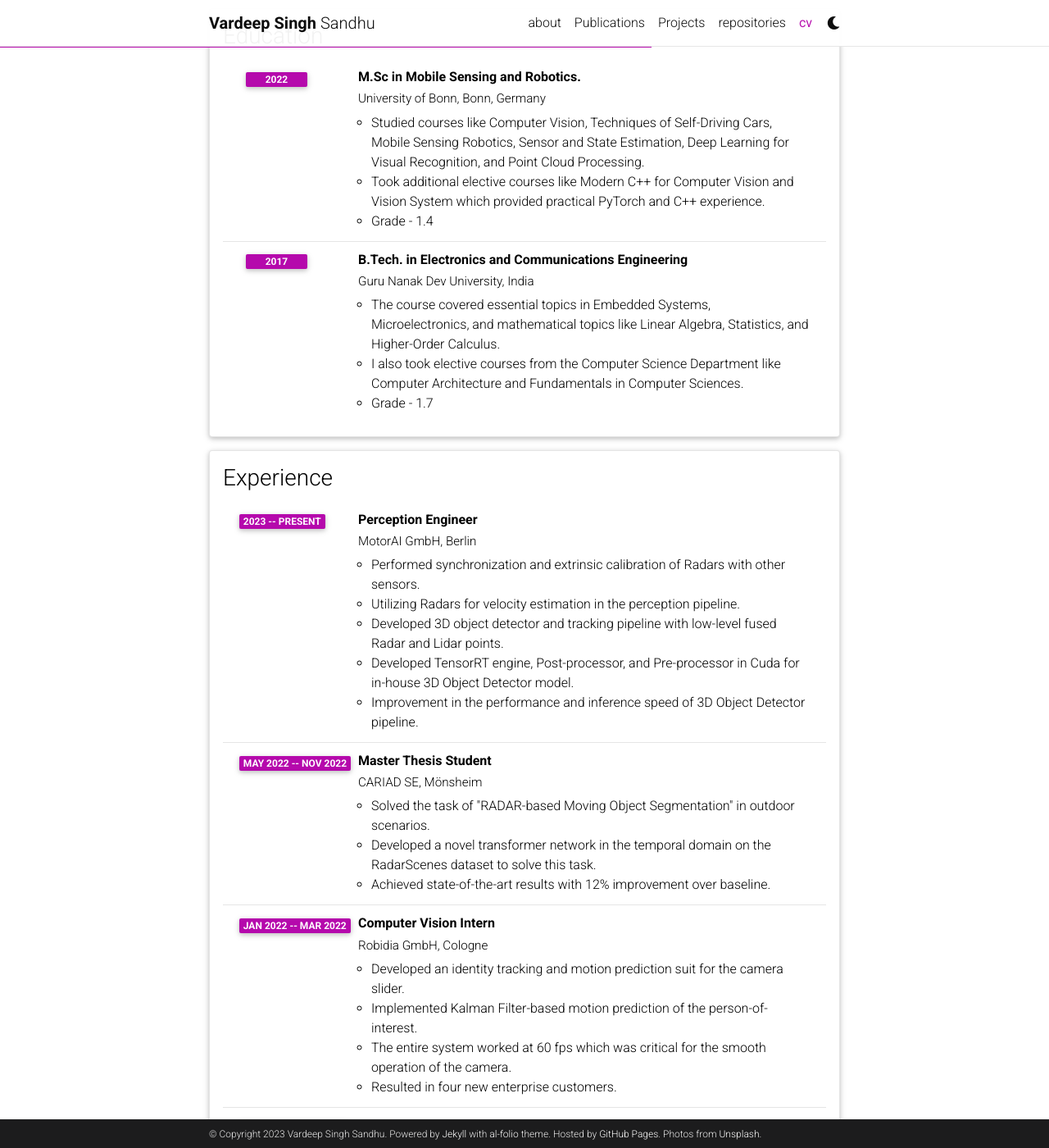
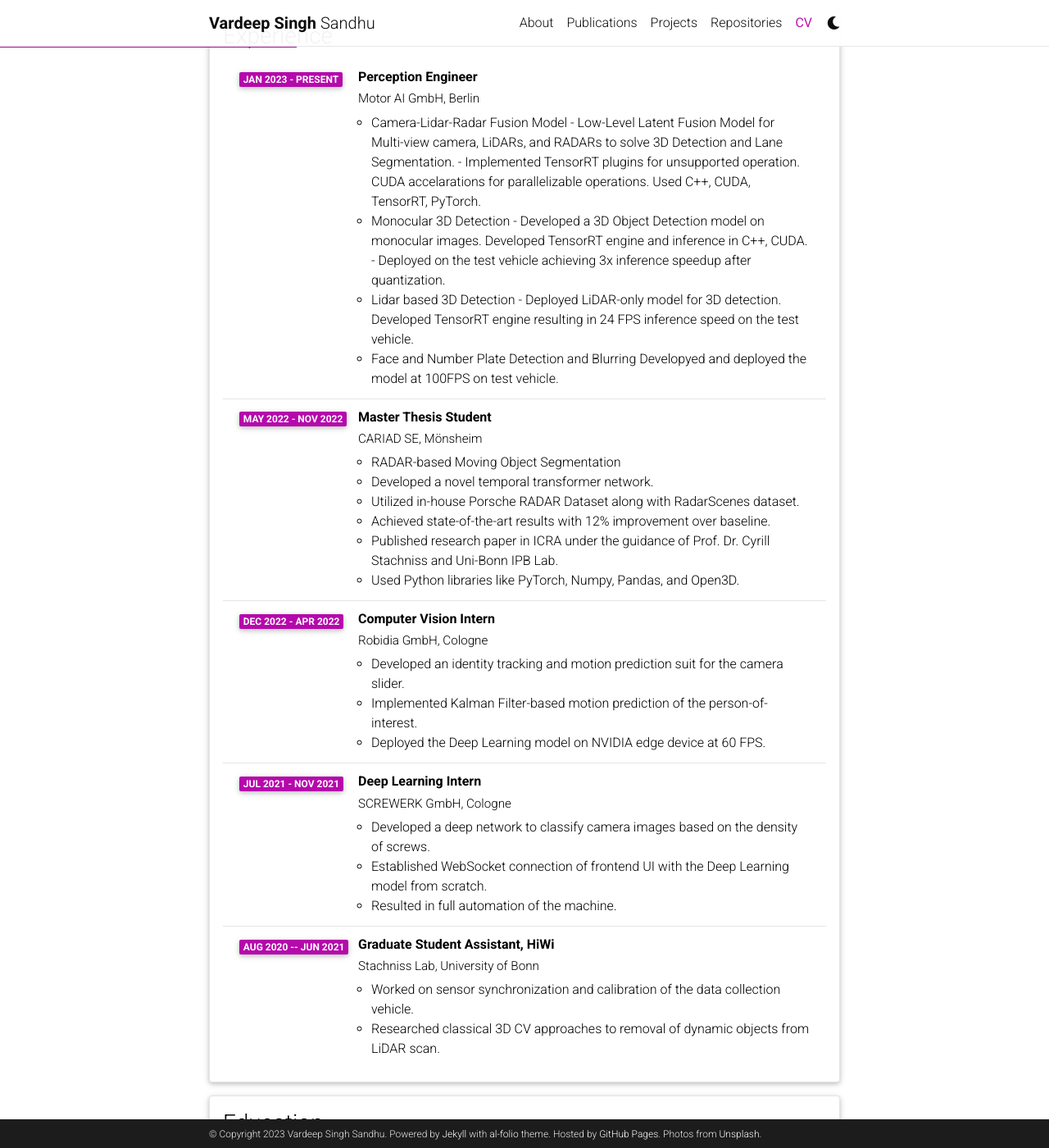
Before and after one commit to vardeep-sandhu/vardeep-sandhu.github.io, a Jekyll site: the page built from _pages/cv.md, in a window 1280 px wide and 1400 px high, scrolled down 383 px. Shown: the whole window at 82% size. Built offline with Jekyll 4.4.1, drawn with Linux system fonts in a browser that asks for light colours; comment, search, counter and statistics services are not loaded; a style sheet for code colours, icons or effects is not loaded; some of the changed text lies outside the part shown.

Commit message:
added changes in CV and other pages

```diff
--- a/_config.yml
+++ b/_config.yml
@@ -6,15 +6,14 @@ title: blank # the website title (if blank, full name will be used instead)
 first_name: Vardeep Singh
 middle_name:
 last_name: Sandhu
-email: vardeep.sandhu277@gmail.com
+email: vardeep.singh.sandhu@gmail.com
 description: > # the ">" symbol means to ignore newlines until "footer_text:"
   A simple, whitespace theme for academics. Based on [*folio](https://github.com/bogoli/-folio) design.
 footer_text: >
   Powered by <a href="https://jekyllrb.com/" target="_blank">Jekyll</a> with <a href="https://github.com/alshedivat/al-folio">al-folio</a> theme.
   Hosted by <a href="https://pages.github.com/" target="_blank">GitHub Pages</a>.
   Photos from <a href="https://unsplash.com" target="_blank">Unsplash</a>.
-keywords: jekyll, jekyll-theme, academic-website, portfolio-website  # add your own keywords or leave empty
-
+keywords: jekyll, jekyll-theme, academic-website, portfolio-website # add your own keywords or leave empty
 lang: en # the language of your site (for example: en, fr, cn, ru, etc.)
 icon:
 # ⚛️  # the emoji used as the favicon (alternatively, provide image name in /assets/img/)
@@ -22,23 +21,23 @@ icon:
 url: https://vardeep-sandhu.github.io # the base hostname & protocol for your site
 baseurl: # the subpath of your site, e.g. /blog/
 last_updated: false # set to true if you want to display last updated in the footer
-impressum_path:  # set to path to include impressum link in the footer, use the same path as permalink in a page, helps to conform with EU GDPR
+impressum_path: # set to path to include impressum link in the footer, use the same path as permalink in a page, helps to conform with EU GDPR
 
 # -----------------------------------------------------------------------------
 # Theme
 # -----------------------------------------------------------------------------
 
 # code highlighter theme
-highlight_theme_light: github   # https://github.com/jwarby/jekyll-pygments-themes
-highlight_theme_dark: native    # https://github.com/jwarby/jekyll-pygments-themes
+highlight_theme_light: github # https://github.com/jwarby/jekyll-pygments-themes
+highlight_theme_dark: native # https://github.com/jwarby/jekyll-pygments-themes
 
 # repo color theme
-repo_theme_light: default       # https://github.com/anuraghazra/github-readme-stats/blob/master/themes/README.md
-repo_theme_dark: dark           # https://github.com/anuraghazra/github-readme-stats/blob/master/themes/README.md
+repo_theme_light: default # https://github.com/anuraghazra/github-readme-stats/blob/master/themes/README.md
+repo_theme_dark: dark # https://github.com/anuraghazra/github-readme-stats/blob/master/themes/README.md
 repo_trophies:
   enabled: true
-  theme_light: flat    # https://github.com/ryo-ma/github-profile-trophy
-  theme_dark: gitdimmed  # https://github.com/ryo-ma/github-profile-trophy
+  theme_light: flat # https://github.com/ryo-ma/github-profile-trophy
+  theme_dark: gitdimmed # https://github.com/ryo-ma/github-profile-trophy
 
 # -----------------------------------------------------------------------------
 # RSS Feed
@@ -107,17 +106,17 @@ youtube_id: # your youtube channel id (youtube.com/@<youtube_id>)
 discord_id: # your discord id (18-digit unique numerical identifier)
 
 # contact_note: >
-  # You can even add a little note about which of these is the best way to reach you.
+# You can even add a little note about which of these is the best way to reach you.
 
 # -----------------------------------------------------------------------------
 # Analytics and search engine verification
 # -----------------------------------------------------------------------------
 
-google_analytics:  # your Google Analytics measurement ID (format: G-XXXXXXXXXX)
-panelbear_analytics:  # panelbear analytics site ID (format: XXXXXXXXX)
+google_analytics: # your Google Analytics measurement ID (format: G-XXXXXXXXXX)
+panelbear_analytics: # panelbear analytics site ID (format: XXXXXXXXX)
 
-google_site_verification:  # your google-site-verification ID (Google Search Console)
-bing_site_verification:  # out your bing-site-verification ID (Bing Webmaster)
+google_site_verification: # your google-site-verification ID (Google Search Console)
+bing_site_verification: # out your bing-site-verification ID (Bing Webmaster)
 
 # -----------------------------------------------------------------------------
 # Blog
@@ -140,15 +139,15 @@ bing_site_verification:  # out your bing-site-verification ID (Bing Webmaster)
 # Follow instructions on https://giscus.app/ to setup for your repo to fill out
 # the information below.
 giscus:
-  repo: alshedivat/al-folio      # <your-github-user-name>/<your-github-repo-name>
+  repo: alshedivat/al-folio # <your-github-user-name>/<your-github-repo-name>
   repo_id: MDEwOlJlcG9zaXRvcnk2MDAyNDM2NQ==
-  category: Comments             # name of the category under which discussions will be created
+  category: Comments # name of the category under which discussions will be created
   category_id: DIC_kwDOA5PmLc4CTBt6
-  mapping: title                 # identify discussions by post title
-  strict: 1                      # use strict identification mode
-  reactions_enabled: 1           # enable (1) or disable (0) emoji reactions
-  input_position: bottom         # whether to display input form below (bottom) or above (top) the comments
-  theme: preferred_color_scheme  # name of the color scheme (preferred works well with al-folio light/dark mode)
+  mapping: title # identify discussions by post title
+  strict: 1 # use strict identification mode
+  reactions_enabled: 1 # enable (1) or disable (0) emoji reactions
+  input_position: bottom # whether to display input form below (bottom) or above (top) the comments
+  theme: preferred_color_scheme # name of the color scheme (preferred works well with al-folio light/dark mode)
   emit_metadata: 0
   lang: en
 
@@ -197,7 +196,7 @@ highlighter: rouge
 kramdown:
   input: GFM
   syntax_highlighter_opts:
-    css_class: 'highlight'
+    css_class: "highlight"
     span:
       line_numbers: false
     block:
@@ -205,7 +204,7 @@ kramdown:
       start_line: 1
 
 # Includes & excludes
-include: ['_pages']
+include: ["_pages"]
 exclude:
   - bin
   - Gemfile
@@ -244,7 +243,7 @@ defaults:
 # -----------------------------------------------------------------------------
 
 jekyll-minifier:
-  exclude: ['robots.txt']
+  exclude: ["robots.txt"]
   uglifier_args:
     harmony: true
 
@@ -270,7 +269,6 @@ jekyll-minifier:
 # -----------------------------------------------------------------------------
 
 scholar:
-
   last_name: [Sandhu]
   first_name: [Vardeep, S.]
 
@@ -299,12 +297,28 @@ badges: # Display different badges for your publications
   dimensions_badge: true # Dimensions badge (https://badge.dimensions.ai/)
 
 # Filter out certain bibtex entry keywords used internally from the bib output
-filtered_bibtex_keywords: [abbr, abstract, arxiv, bibtex_show, html, pdf, selected, supp, blog, code, poster, slides, website, preview, altmetric]
+filtered_bibtex_keywords:
+  [
+    abbr,
+    abstract,
+    arxiv,
+    bibtex_show,
+    html,
+    pdf,
+    selected,
+    supp,
+    blog,
+    code,
+    poster,
+    slides,
+    website,
+    preview,
+    altmetric,
+  ]
 
 # Maximum number of authors to be shown for each publication (more authors are visible on click)
-max_author_limit: 3  # leave blank to always show all authors
-more_authors_animation_delay: 10  # more authors are revealed on click using animation; smaller delay means faster animation
-
+max_author_limit: 3 # leave blank to always show all authors
+more_authors_animation_delay: 10 # more authors are revealed on click using animation; smaller delay means faster animation
 
 # -----------------------------------------------------------------------------
 # Jekyll Link Attributes
@@ -316,7 +330,6 @@ external_links:
   rel: external nofollow noopener
   target: _blank
   exclude:
-
 
 # -----------------------------------------------------------------------------
 # Responsive WebP Images
@@ -343,29 +356,31 @@ imagemagick:
 # -----------------------------------------------------------------------------
 
 jekyll-diagrams:
-    # configuration, see https://github.com/zhustec/jekyll-diagrams.
-    # feel free to comment out this section if not using jekyll diagrams.
-
+  # configuration, see https://github.com/zhustec/jekyll-diagrams.
+  # feel free to comment out this section if not using jekyll diagrams.
 
 # -----------------------------------------------------------------------------
 # Optional Features
 # -----------------------------------------------------------------------------
 
-enable_google_analytics:    false  # enables google analytics
-enable_panelbear_analytics: false  # enables panelbear analytics
-enable_google_verification: false  # enables google site verification
-enable_bing_verification:   false  # enables bing site verification
-enable_masonry:             true   # enables automatic project cards arrangement
-enable_math:                true   # enables math typesetting (uses MathJax)
-enable_tooltips:            false  # enables automatic tooltip links generated
-                                   # for each section titles on pages and posts
-enable_darkmode:            true   # enables switching between light/dark modes
-enable_navbar_social:       false  # enables displaying social links in the
-                                   # navbar on the about page
-enable_project_categories:  true   # enables categorization of projects into
-                                   # multiple categories
-enable_medium_zoom:         true   # enables image zoom feature (as on medium.com)
-enable_progressbar:         true   # enables a horizontal progress bar linked to the vertical scroll position
+enable_google_analytics: false # enables google analytics
+enable_panelbear_analytics: false # enables panelbear analytics
+enable_google_verification: false # enables google site verification
+enable_bing_verification: false # enables bing site verification
+enable_masonry: true # enables automatic project cards arrangement
+enable_math: true # enables math typesetting (uses MathJax)
+enable_tooltips:
+  false # enables automatic tooltip links generated
+  # for each section titles on pages and posts
+enable_darkmode: true # enables switching between light/dark modes
+enable_navbar_social:
+  false # enables displaying social links in the
+  # navbar on the about page
+enable_project_categories:
+  true # enables categorization of projects into
+  # multiple categories
+enable_medium_zoom: true # enables image zoom feature (as on medium.com)
+enable_progressbar: true # enables a horizontal progress bar linked to the vertical scroll position
 
 # -----------------------------------------------------------------------------
 # Library versions
--- a/_data/cv.yml
+++ b/_data/cv.yml
@@ -7,6 +7,58 @@
       value: 14th April 1996
     - name: Languages
       value: English, German, Punjabi
+
+- title: Experience
+  type: time_table
+  contents:
+    - title: Perception Engineer
+      institution: Motor AI GmbH, Berlin
+      year: Jan 2023 - Present
+      description:
+        - Camera-Lidar-Radar Fusion Model
+          - Low-Level Latent Fusion Model for Multi-view camera, LiDARs, and RADARs to solve 3D Detection and Lane Segmentation.
+          - Implemented TensorRT plugins for unsupported operation. CUDA accelarations for parallelizable operations. Used C++, CUDA, TensorRT, PyTorch.
+        - Monocular 3D Detection
+          - Developed a 3D Object Detection model on monocular images. Developed TensorRT engine and inference in C++, CUDA.
+          - Deployed on the test vehicle achieving 3x inference speedup after quantization.
+        - Lidar based 3D Detection
+          - Deployed LiDAR-only model for 3D detection. Developed TensorRT engine resulting in 24 FPS inference speed on the test vehicle.
+        - Face and Number Plate Detection and Blurring Developyed and deployed the model at 100FPS on test vehicle.
+
+    - title: Master Thesis Student
+      institution: CARIAD SE, Mönsheim
+      year: May 2022 - Nov 2022
+      description:
+        - RADAR-based Moving Object Segmentation
+        - Developed a novel temporal transformer network.
+        - Utilized in-house Porsche RADAR Dataset along with RadarScenes dataset.
+        - Achieved state-of-the-art results with 12% improvement over baseline.
+        - Published research paper in ICRA under the guidance of Prof. Dr. Cyrill Stachniss and Uni-Bonn IPB Lab.
+        - Used Python libraries like PyTorch, Numpy, Pandas, and Open3D.
+
+    - title: Computer Vision Intern
+      institution: Robidia GmbH, Cologne
+      year: Dec 2022 - Apr 2022
+      description:
+        - Developed an identity tracking and motion prediction suit for the camera slider.
+        - Implemented Kalman Filter-based motion prediction of the person-of-interest.
+        - Deployed the Deep Learning model on NVIDIA edge device at 60 FPS.
+
+    - title: Deep Learning Intern
+      institution: SCREWERK GmbH, Cologne
+      year: Jul 2021 - Nov 2021
+      description:
+        - Developed a deep network to classify camera images based on the density of screws.
+        - Established WebSocket connection of frontend UI with the Deep Learning model from scratch.
+        - Resulted in full automation of the machine.
+
+    - title: Graduate Student Assistant, HiWi
+      institution: Stachniss Lab, University of Bonn
+      year: Aug 2020 -- Jun 2021
+      description:
+        - Worked on sensor synchronization and calibration of the data collection vehicle.
+        - Researched classical 3D CV approaches to removal of dynamic objects from LiDAR scan.
+
 - title: Education
   type: time_table
   contents:
@@ -25,59 +77,22 @@
         - I also took elective courses from the Computer Science Department like Computer Architecture and Fundamentals in Computer Sciences.
         - Grade - 1.7
 
-- title: Experience
-  type: time_table
+- title: Skills
+  type: nested_list
   contents:
-    - title: Perception Engineer
-      institution: MotorAI GmbH, Berlin
-      year: 2023 -- Present
-      description:
-        - Performed synchronization and extrinsic calibration of Radars with other sensors.
-        - Utilizing Radars for velocity estimation in the perception pipeline.
-        - Developed 3D object detector and tracking pipeline with low-level fused Radar and Lidar points.
-        - Developed TensorRT engine, Post-processor, and Pre-processor in Cuda for in-house 3D Object Detector model.
-        - Improvement in the performance and inference speed of 3D Object Detector  pipeline.
+    - title: Development.
+      items:
+        - C++.
+        - CUDA.
+        - OpenCV.
+        - LibTorch.
 
-    - title: Master Thesis Student
-      institution: CARIAD SE, Mönsheim
-      year: May 2022 -- Nov 2022
-      description:
-        - Solved the task of "RADAR-based Moving Object Segmentation" in outdoor scenarios.
-        - Developed a novel transformer network in the temporal domain on the RadarScenes dataset to solve this task.
-        - Achieved state-of-the-art results with 12% improvement over baseline.
-
-    - title: Computer Vision Intern
-      institution: Robidia GmbH, Cologne
-      year: Jan 2022 -- Mar 2022
-      description:
-        - Developed an identity tracking and motion prediction suit for the camera slider.
-        - Implemented Kalman Filter-based motion prediction of the person-of-interest.
-        - The entire system worked at 60 fps which was critical for the smooth operation of the camera.
-        - Resulted in four new enterprise customers.
-
-    - title: Deep Learning Intern
-      institution: SCREWERK GmbH, Cologne
-      year: Jun 2021 -- Dec 2021
-      description:
-
-    - title: Graduate Student Assistant, HiWi
-      institution: Stachniss Lab, University of Bonn
-      year: Aug 2020 -- Mar 2021
-
-
-
-# - title: Academic Interests
-#   type: nested_list
-#   contents:
-#     - title: Deep.
-#       items:
-#         - Description 1.
-#         - Description 2.
-#     - title: Topic 2.
-#       items:
-#         - Description 1.
-#         - Description 2.
-
+    - title: Deployment.
+      items:
+        - TensorRT Quantization and Plugins.
+        - NVIDIA Orin  Driveworks, DRIVE OS.
+        - Docker.
+        - CI/CD Pipelines.
 # - title: Other Interests
 #   type: list
 #   contents:
--- a/_pages/cv.md
+++ b/_pages/cv.md
@@ -1,7 +1,7 @@
 ---
 layout: cv
 permalink: /cv/
-title: cv
+title: CV
 nav: true
 nav_order: 4
 cv_pdf: CV.pdf
```
Also changed, not shown: _pages/about.md (+1 -1 lines), _pages/projects.md (+2 -1 lines), _pages/repositories.md (+1 -1 lines), 1 other file.
